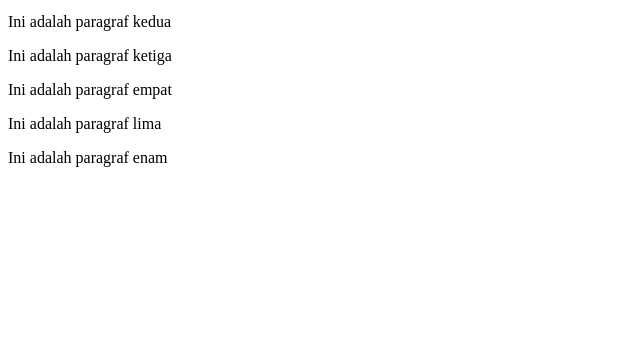
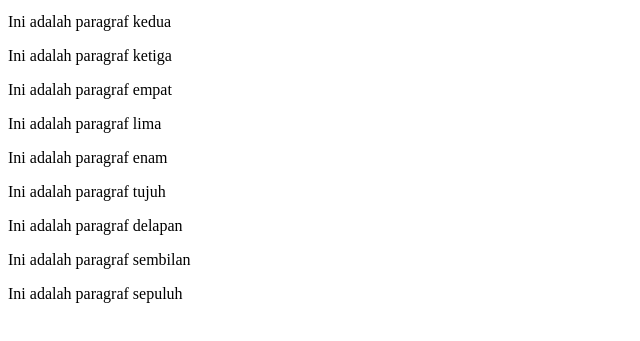
Before and after one commit to Davies-W06/Praktek-06-Githhub, a plain HTML site: page index.html in a window 1280 px wide. Shown: the part 101-442 px from the top of the page, without its empty margins (0-640 px from the left). Drawn offline with Linux system fonts and the light colour scheme.

Commit message:
menambahkan 5

```diff
--- a/index.html
+++ b/index.html
@@ -13,4 +13,8 @@
     <p>Ini adalah paragraf empat</p>
     <p>Ini adalah paragraf lima</p>
     <p>Ini adalah paragraf enam</p>
+    <p>Ini adalah paragraf tujuh</p>
+    <p>Ini adalah paragraf delapan</p>
+    <p>Ini adalah paragraf sembilan</p>
+    <p>Ini adalah paragraf sepuluh</p>
 </html>
```
